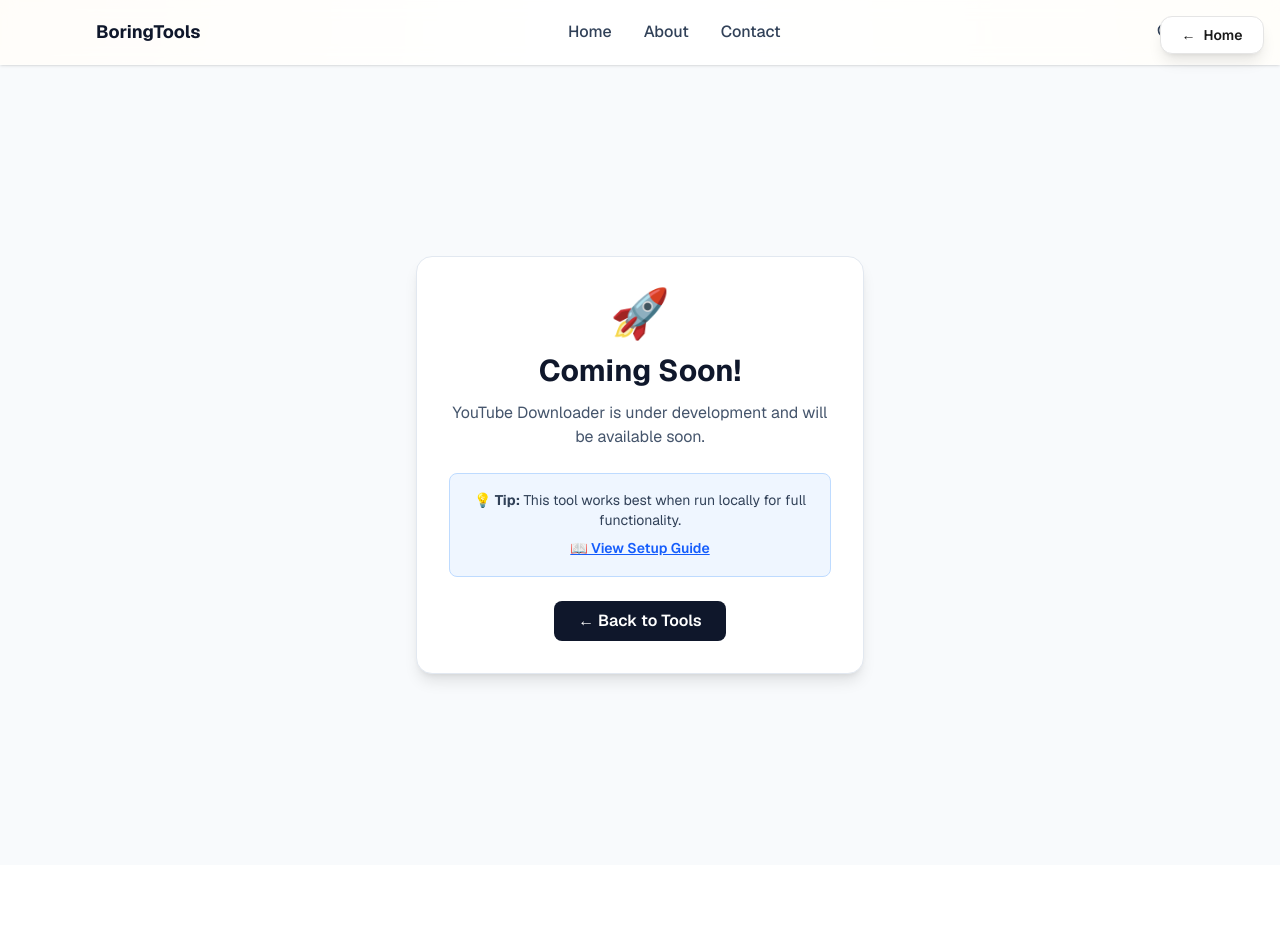
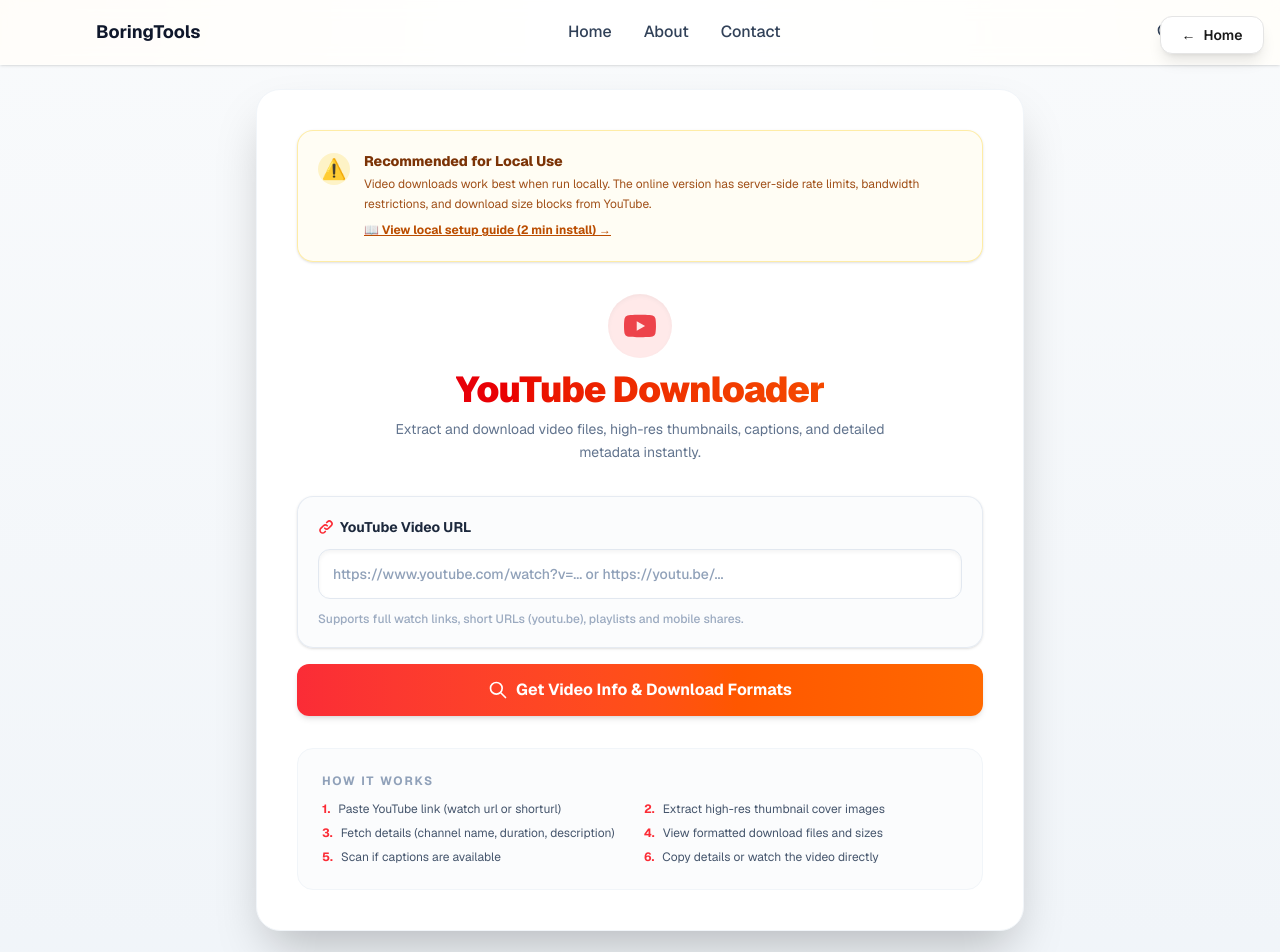
Before and after one commit to ius-sharma/boring-tools, a Next.js app: page /youtube-downloader in a window 1280 px wide. Shown: the top 952 px of the page. Before the commit the page ends 865 px from the top, so only its background shows below. Built offline with nearby package versions, Linux system fonts and the light colour scheme.

Commit message:
Launch Day 31: YouTube Downloader

```diff
--- a/app/page.jsx
+++ b/app/page.jsx
@@ -35,11 +35,11 @@ const tools = [
   { id: "currency-converter", name: "Currency Converter", href: "/currency-converter", category: "Finance", description: "Quick currency conversions with optional historical rates.", status: "Live", isNew: true },
   { id: "social-account-analyzer", name: "Social Account Analyzer", href: "/social-account-analyzer", category: "Creator Tools", description: "Check Instagram or YouTube account health — spam followers, consistency & growth.", status: "Live", isNew: true },
   { id: "attendance-calculator", name: "Attendance Calculator", href: "/attendance-calculator", category: "Education", description: "Stress-free semester planning. Know exactly how many classes you can skip and still maintain your attendance percentage. Plan strategically, skip smartly.", status: "Live", isNew: true },
-  { id: "youtube-downloader", name: "YouTube Downloader", href: "/youtube-downloader", category: "Media", description: "Download videos, captions, and thumbnails from YouTube. Best used locally for full functionality.", status: "Upcoming", isNew: true },
+  { id: "youtube-downloader", name: "YouTube Downloader", href: "/youtube-downloader", category: "Media", description: "Download videos, captions, and thumbnails from YouTube. Best used locally for full functionality.", status: "Live", isNew: true },
 ];
 
 const liveToolIds = new Set([
-  "text-formatter", "json-formatter", "word-counter", "password-generator", "age-calculator", "unit-converter", "qr-generator", "file-name-sanitizer", "pomodoro-timer", "image-compressor", "resume-bullet-rewriter", "gst-calculator", "to-do-list", "time-zone-converter", "truth-or-dare-play", "roast-my-todo-list", "markdown-previewer", "video-transcriber", "youtube-title-generator", "base-converter", "aspect-ratio-calculator", "distance-between-cities", "currency-converter", "linkedin-post-formatter", "what-happened-today", "science-formulas-calculator", "math-formula-calculator", "can-i-trust-this-website", "social-account-analyzer", "attendance-calculator"
+  "text-formatter", "json-formatter", "word-counter", "password-generator", "age-calculator", "unit-converter", "qr-generator", "file-name-sanitizer", "pomodoro-timer", "image-compressor", "resume-bullet-rewriter", "time-zone-converter", "to-do-list", "gst-calculator", "truth-or-dare-play", "roast-my-todo-list", "markdown-previewer", "video-transcriber", "youtube-title-generator", "base-converter", "aspect-ratio-calculator", "distance-between-cities", "currency-converter", "linkedin-post-formatter", "what-happened-today", "math-formula-calculator", "science-formulas-calculator", "can-i-trust-this-website", "social-account-analyzer", "attendance-calculator", "youtube-downloader"
 ]);
 
 const availableTools = tools.filter((t) => liveToolIds.has(t.id));
--- a/app/youtube-downloader/_tool.jsx
+++ b/app/youtube-downloader/_tool.jsx
@@ -137,33 +137,42 @@ export default function YouTubeDownloader() {
   };
 
   return (
-    <div className="min-h-screen bg-slate-50 flex items-center justify-center p-4 font-sans">
-      <div className="bg-white shadow-lg rounded-2xl p-6 sm:p-8 w-full max-w-3xl border border-slate-200 flex flex-col gap-6">
+    <div className="min-h-screen bg-gradient-to-b from-slate-50 to-slate-100 flex items-center justify-center p-4 sm:p-6 font-sans">
+      <div className="bg-white shadow-xl sm:shadow-2xl rounded-3xl p-6 sm:p-10 w-full max-w-3xl border border-slate-100 flex flex-col gap-8 transition-all duration-300">
+
         {/* Online Limitation Notice */}
-        <div className="rounded-2xl border border-amber-200 bg-amber-50 p-4 flex flex-col gap-3">
-          <div className="flex gap-3 items-start">
-            <div className="flex-shrink-0 text-lg">⚠️</div>
+        <div className="rounded-2xl border border-amber-200/70 bg-amber-50/50 p-4 sm:p-5 flex flex-col gap-3 shadow-sm hover:shadow-md transition-shadow">
+          <div className="flex gap-3.5 items-start">
+            <div className="flex-shrink-0 text-xl mt-0.5 bg-amber-100 rounded-full w-8 h-8 flex items-center justify-center">⚠️</div>
             <div className="flex-1">
-              <p className="text-sm font-semibold text-amber-900">Limited online — Download recommended locally</p>
-              <p className="text-xs text-amber-800 mt-1">Video downloads work best when run locally. Online downloads have server-side rate limits and bandwidth restrictions.</p>
-              <a href="/setup-guide" className="text-xs font-semibold text-amber-700 hover:text-amber-900 underline mt-2 inline-block">
-                📖 View local setup guide (2 min install)
+              <p className="text-sm font-extrabold text-amber-900">Recommended for Local Use</p>
+              <p className="text-xs text-amber-800/90 mt-1 leading-relaxed">Video downloads work best when run locally. The online version has server-side rate limits, bandwidth restrictions, and download size blocks from YouTube.</p>
+              <a href="/setup-guide" className="text-xs font-bold text-amber-700 hover:text-amber-900 underline mt-2 inline-flex items-center gap-1 hover:translate-x-0.5 transition-transform duration-200">
+                📖 View local setup guide (2 min install) &rarr;
               </a>
             </div>
           </div>
         </div>
 
         {/* Header */}
-        <div className="text-center flex flex-col gap-1">
-          <h1 className="text-3xl font-bold tracking-tight text-slate-900">YouTube Downloader</h1>
-          <p className="text-slate-500 text-base">Get video information, captions, thumbnails, and available formats.</p>
+        <div className="text-center flex flex-col items-center gap-2">
+          <div className="w-16 h-16 bg-red-100 text-red-600 rounded-full flex items-center justify-center mb-1 shadow-inner animate-pulse">
+            <svg className="w-8 h-8" fill="currentColor" viewBox="0 0 24 24">
+              <path d="M23.498 6.163a3.003 3.003 0 0 0-2.11-2.11C19.518 3.545 12 3.545 12 3.545s-7.518 0-9.388.508a3.003 3.003 0 0 0-2.11 2.11C0 8.033 0 12 0 12s0 3.967.502 5.837a3.003 3.003 0 0 0 2.11 2.11C4.482 20.455 12 20.455 12 20.455s7.518 0 9.388-.508a3.003 3.003 0 0 0 2.11-2.11C24 15.967 24 12 24 12s0-3.967-.502-5.837zM9.545 15.568V8.432L15.818 12l-6.273 3.568z"/>
+            </svg>
+          </div>
+          <h1 className="text-3xl sm:text-4xl font-black tracking-tight text-slate-900 bg-gradient-to-r from-red-600 to-orange-600 bg-clip-text text-transparent">YouTube Downloader</h1>
+          <p className="text-slate-500 text-sm max-w-lg leading-relaxed">Extract and download video files, high-res thumbnails, captions, and detailed metadata instantly.</p>
         </div>
 
         {/* Form */}
         <form onSubmit={handleFetchInfo} className="flex flex-col gap-4">
-          <div className="rounded-2xl border border-slate-200 bg-white p-4 flex flex-col gap-3">
-            <label htmlFor="url" className="text-sm font-semibold text-slate-900">
-              YouTube URL
+          <div className="rounded-2xl border border-slate-200/80 bg-slate-50/50 p-5 flex flex-col gap-3 shadow-sm">
+            <label htmlFor="url" className="text-sm font-bold text-slate-800 flex items-center gap-1.5">
+              <svg className="w-4 h-4 text-red-500" fill="none" stroke="currentColor" viewBox="0 0 24 24">
+                <path strokeLinecap="round" strokeLinejoin="round" strokeWidth={2.5} d="M13.828 10.172a4 4 0 00-5.656 0l-4 4a4 4 0 105.656 5.656l1.102-1.101m-.758-4.899a4 4 0 005.656 0l4-4a4 4 0 00-5.656-5.656l-1.1 1.1" />
+              </svg>
+              YouTube Video URL
             </label>
             <input
               id="url"
@@ -171,90 +180,112 @@ export default function YouTubeDownloader() {
               value={url}
               onChange={(e) => setUrl(e.target.value)}
               placeholder="https://www.youtube.com/watch?v=... or https://youtu.be/..."
-              className="border border-slate-300 rounded-lg p-3 bg-slate-50 text-slate-900 focus:outline-none focus:ring-2 focus:ring-slate-900"
+              className="border border-slate-200 bg-white rounded-xl p-3.5 text-sm text-slate-800 placeholder-slate-400 focus:outline-none focus:ring-2 focus:ring-red-500/80 focus:border-red-500/80 transition shadow-inner font-medium"
             />
-            <p className="text-xs text-slate-500">Supports: Full YouTube links, short links (youtu.be), and embedded URLs</p>
+            <p className="text-xs text-slate-400/90 font-medium">Supports full watch links, short URLs (youtu.be), playlists and mobile shares.</p>
           </div>
 
           <button
             type="submit"
             disabled={loading}
-            className="border border-slate-900 text-slate-900 rounded-lg px-4 py-3 font-semibold hover:bg-slate-900 hover:text-white transition disabled:opacity-50 disabled:cursor-not-allowed"
+            className="bg-gradient-to-r from-red-500 to-orange-500 hover:from-red-600 hover:to-orange-600 text-white rounded-xl px-5 py-3.5 font-bold shadow-md hover:shadow-lg transition-all duration-200 disabled:opacity-50 disabled:cursor-not-allowed flex items-center justify-center gap-2 transform active:scale-98"
           >
-            {loading ? "Fetching..." : "Get Video Info"}
+            {loading ? (
+              <>
+                <svg className="animate-spin h-5 w-5 text-white" fill="none" viewBox="0 0 24 24">
+                  <circle className="opacity-25" cx="12" cy="12" r="10" stroke="currentColor" strokeWidth="4" />
+                  <path className="opacity-75" fill="currentColor" d="M4 12a8 8 0 018-8V0C5.373 0 0 5.373 0 12h4zm2 5.291A7.962 7.962 0 014 12H0c0 3.042 1.135 5.824 3 7.938l3-2.647z" />
+                </svg>
+                Fetching video information...
+              </>
+            ) : (
+              <>
+                <svg className="w-5 h-5" fill="none" stroke="currentColor" viewBox="0 0 24 24">
+                  <path strokeLinecap="round" strokeLinejoin="round" strokeWidth={2} d="M21 21l-6-6m2-5a7 7 0 11-14 0 7 7 0 0114 0z" />
+                </svg>
+                Get Video Info & Download Formats
+              </>
+            )}
           </button>
         </form>
 
         {/* Error */}
         {error && (
-          <div className="rounded-2xl border border-rose-200 bg-rose-50 p-4 text-sm text-rose-900">
+          <div className="rounded-2xl border border-rose-200 bg-rose-50 p-4 text-sm font-semibold text-rose-900 flex items-center gap-2">
+            <svg className="w-5 h-5 text-rose-600 flex-shrink-0" fill="none" stroke="currentColor" viewBox="0 0 24 24">
+              <path strokeLinecap="round" strokeLinejoin="round" strokeWidth={2} d="M12 9v2m0 4h.01m-6.938 4h13.856c1.54 0 2.502-1.667 1.732-3L13.732 4c-.77-1.333-2.694-1.333-3.464 0L3.34 16c-.77 1.333.192 3 1.732 3z" />
+            </svg>
             {error}
           </div>
         )}
 
         {/* Video Info */}
         {videoInfo && (
-          <div className="flex flex-col gap-4">
+          <div className="flex flex-col gap-6 animate-fadeIn">
             {/* Thumbnail */}
             {videoInfo.thumbnail && (
-              <div className="rounded-lg overflow-hidden border border-slate-200 relative group">
+              <div className="rounded-2xl overflow-hidden border border-slate-200 relative group shadow-md max-h-96">
                 <img
                   src={videoInfo.thumbnail}
                   alt={videoInfo.title}
-                  className="w-full h-auto object-cover"
+                  className="w-full h-auto object-cover max-h-96 group-hover:scale-101 transition-transform duration-300"
                 />
                 <button
                   onClick={handleDownloadThumbnail}
-                  className="absolute top-3 right-3 bg-slate-900 text-white rounded-lg p-2 opacity-0 group-hover:opacity-100 transition shadow-lg"
+                  className="absolute top-4 right-4 bg-slate-900/90 hover:bg-red-600 text-white rounded-xl p-3 hover:scale-105 transition-all shadow-lg backdrop-blur-sm flex items-center gap-1.5 text-xs font-bold"
                   title="Download thumbnail"
                 >
                   <svg className="w-4 h-4" fill="none" stroke="currentColor" viewBox="0 0 24 24">
-                    <path strokeLinecap="round" strokeLinejoin="round" strokeWidth={2} d="M4 16v1a3 3 0 003 3h10a3 3 0 003-3v-1m-4-4l-4 4m0 0l-4-4m4 4V4" />
+                    <path strokeLinecap="round" strokeLinejoin="round" strokeWidth={2.5} d="M4 16v1a3 3 0 003 3h10a3 3 0 003-3v-1m-4-4l-4 4m0 0l-4-4m4 4V4" />
                   </svg>
+                  <span>Download Cover</span>
                 </button>
               </div>
             )}
 
             {/* Title & Channel */}
-            <div className="rounded-2xl border border-slate-200 bg-white p-4 flex flex-col gap-2">
-              <h2 className="text-lg font-bold text-slate-900 line-clamp-2">{videoInfo.title}</h2>
-              <div className="flex items-center justify-between text-sm text-slate-600">
-                <span>by <strong>{videoInfo.channelName}</strong></span>
-                <span>{Math.floor(videoInfo.duration / 60)} min</span>
+            <div className="rounded-2xl border border-slate-200 bg-white p-5 shadow-sm flex flex-col gap-2">
+              <h2 className="text-xl font-extrabold text-slate-900 tracking-tight leading-snug line-clamp-2">{videoInfo.title}</h2>
+              <div className="flex flex-wrap gap-2 items-center text-sm mt-1">
+                <span className="bg-slate-100 text-slate-800 px-3 py-1 rounded-full text-xs font-medium">Channel: <strong className="text-slate-900">{videoInfo.channelName}</strong></span>
+                <span className="bg-orange-50 text-orange-700 px-3 py-1 rounded-full text-xs font-medium">⏱️ {Math.floor(videoInfo.duration / 60)} min {videoInfo.duration % 60}s</span>
+                {videoInfo.captions === "Available" && <span className="bg-emerald-50 text-emerald-700 px-3 py-1 rounded-full text-xs font-medium">CC Captions</span>}
               </div>
             </div>
 
             {/* Description */}
-            <div className="rounded-2xl border border-slate-200 bg-slate-50 p-4 flex flex-col gap-2">
-              <p className="text-xs font-semibold uppercase tracking-[0.12em] text-slate-500">Description</p>
-              <p className="text-sm text-slate-700 line-clamp-4 whitespace-pre-wrap">{videoInfo.description || "No description"}</p>
-            </div>
-
-            {/* Captions */}
-            <div className="rounded-2xl border border-slate-200 bg-white p-4 flex flex-col gap-2">
-              <p className="text-xs font-semibold uppercase tracking-[0.12em] text-slate-500">Captions</p>
-              <p className="text-sm font-semibold text-slate-900">{videoInfo.captions}</p>
+            <div className="rounded-2xl border border-slate-200 bg-slate-50/70 p-5 shadow-inner">
+              <p className="text-xs font-bold uppercase tracking-[0.15em] text-slate-400 mb-2">Description</p>
+              <p className="text-sm text-slate-600 line-clamp-4 whitespace-pre-wrap leading-relaxed">{videoInfo.description || "No description provided."}</p>
             </div>
 
             {/* Available Formats */}
             {videoInfo.formats.length > 0 && (
-              <div className="rounded-2xl border border-slate-200 bg-white p-4 flex flex-col gap-3">
-                <p className="text-xs font-semibold uppercase tracking-[0.12em] text-slate-500">Available Formats</p>
-                <div className="flex flex-col gap-2">
+              <div className="rounded-2xl border border-slate-200 bg-white p-5 flex flex-col gap-4 shadow-sm">
+                <p className="text-xs font-bold uppercase tracking-[0.15em] text-slate-400">Available Formats</p>
+                <div className="grid gap-3 sm:grid-cols-2">
                   {videoInfo.formats.map((format) => (
-                    <div key={format.itag} className="border border-slate-200 rounded-lg p-3 flex justify-between items-center">
-                      <div className="text-sm">
-                        <p className="font-semibold text-slate-900">{format.quality}</p>
-                        <p className="text-xs text-slate-500">{format.mimeType?.split(";")[0]}</p>
-                        {format.fps > 0 && <p className="text-xs text-slate-500">{format.fps} fps</p>}
-                        <p className="text-xs text-slate-500">{formatBytes(format.filesize || format.filesizeApprox)}</p>
+                    <div key={format.itag} className="border border-slate-100 hover:border-orange-300 hover:shadow-md transition-all duration-200 rounded-xl p-4 flex flex-col justify-between bg-slate-50/50 hover:bg-white gap-3">
+                      <div className="flex items-start justify-between">
+                        <div>
+                          <div className="flex items-center gap-1.5">
+                            <span className="font-extrabold text-slate-800 text-base">{format.quality}</span>
+                            {format.hasAudio && format.hasVideo && <span className="text-[10px] bg-green-100 text-green-800 px-1.5 py-0.5 rounded font-semibold">Video + Audio</span>}
+                            {format.hasVideo && !format.hasAudio && <span className="text-[10px] bg-blue-100 text-blue-800 px-1.5 py-0.5 rounded font-semibold">Video Only</span>}
+                          </div>
+                          <p className="text-xs text-slate-500 font-mono mt-1">{format.mimeType?.split(";")[0]}</p>
+                          {format.fps > 0 && <p className="text-xs text-slate-400 font-medium mt-0.5">{format.fps} fps</p>}
+                        </div>
+                        <span className="text-xs font-bold text-slate-600 bg-slate-200/60 px-2 py-0.5 rounded-md font-mono">
+                          {formatBytes(format.filesize || format.filesizeApprox)}
+                        </span>
                       </div>
                       <button
                         onClick={() => handleDownload(format.itag, format.quality)}
                         disabled={downloadingFormat === format.itag}
-                        className="border border-slate-900 text-slate-900 rounded-lg px-3 py-1 text-xs font-semibold hover:bg-slate-900 hover:text-white transition disabled:opacity-50 disabled:cursor-not-allowed whitespace-nowrap ml-2"
+                        className="w-full bg-slate-900 hover:bg-orange-600 text-white disabled:bg-slate-300 rounded-lg py-2 text-xs font-bold transition shadow-sm hover:shadow-md active:scale-97 disabled:cursor-not-allowed whitespace-nowrap"
                       >
-                        {downloadingFormat === format.itag ? "Downloading..." : "Download"}
+                        {downloadingFormat === format.itag ? "Downloading..." : "Download Video"}
                       </button>
                     </div>
                   ))}
@@ -263,18 +294,18 @@ export default function YouTubeDownloader() {
             )}
 
             {/* Actions */}
-            <div className="flex gap-2">
+            <div className="flex flex-col sm:flex-row gap-3">
               <button
                 type="button"
                 onClick={handleCopyInfo}
-                className="flex-1 border border-slate-900 text-slate-900 rounded-lg px-4 py-2 text-sm font-semibold hover:bg-slate-900 hover:text-white transition"
+                className="flex-1 bg-slate-50 hover:bg-slate-100 text-slate-800 border border-slate-200 rounded-xl px-5 py-3 font-bold transition flex items-center justify-center gap-2"
               >
-                {copied ? "✓ Copied" : "Copy Info"}
+                {copied ? "✓ Copied" : "Copy Metadata"}
               </button>
               <button
                 type="button"
                 onClick={handleOpenOnYouTube}
-                className="flex-1 border border-red-600 text-red-600 rounded-lg px-4 py-2 text-sm font-semibold hover:bg-red-600 hover:text-white transition"
+                className="flex-1 bg-red-50 hover:bg-red-100 text-red-600 border border-red-200 rounded-xl px-5 py-3 font-bold transition flex items-center justify-center gap-2"
               >
                 Open on YouTube
               </button>
@@ -283,17 +314,15 @@ export default function YouTubeDownloader() {
         )}
 
         {/* Info Section */}
-        <div className="rounded-2xl border border-slate-200 bg-slate-50 p-4">
-          <p className="text-xs font-semibold uppercase tracking-[0.12em] text-slate-500">How it works</p>
-          <ul className="mt-2 space-y-1 text-xs text-slate-700">
-            <li>• Paste any YouTube URL (full link or youtu.be shortlink)</li>
-            <li>• Get video title, description, channel, and duration</li>
-            <li>• View high-res thumbnail and metadata</li>
-            <li>• Check available video formats and qualities</li>
-            <li>• Download video in your preferred quality</li>
-            <li>• See if captions are available</li>
-            <li>• Copy all information for external use</li>
-            <li>• Open original video on YouTube</li>
+        <div className="rounded-2xl border border-slate-100 bg-slate-50/50 p-6 flex flex-col gap-3">
+          <p className="text-xs font-bold uppercase tracking-[0.15em] text-slate-400">How it works</p>
+          <ul className="grid gap-2 text-xs text-slate-600 sm:grid-cols-2">
+            <li className="flex gap-2"><span className="text-red-500 font-bold">1.</span> Paste YouTube link (watch url or shorturl)</li>
+            <li className="flex gap-2"><span className="text-red-500 font-bold">2.</span> Extract high-res thumbnail cover images</li>
+            <li className="flex gap-2"><span className="text-red-500 font-bold">3.</span> Fetch details (channel name, duration, description)</li>
+            <li className="flex gap-2"><span className="text-red-500 font-bold">4.</span> View formatted download files and sizes</li>
+            <li className="flex gap-2"><span className="text-red-500 font-bold">5.</span> Scan if captions are available</li>
+            <li className="flex gap-2"><span className="text-red-500 font-bold">6.</span> Copy details or watch the video directly</li>
           </ul>
         </div>
       </div>
--- a/app/youtube-downloader/page.jsx
+++ b/app/youtube-downloader/page.jsx
@@ -2,7 +2,7 @@ import ComingSoon from "@/app/components/ComingSoon";
 import YouTubeDownloader from "./_tool";
 
 // Change this to "live" when the tool is ready to go public
-const TOOL_STATUS = "upcoming";
+const TOOL_STATUS = "live";
 
 export default function Page() {
   if (TOOL_STATUS === "upcoming") {
```
Also changed, not shown: 1 other file (tests, documents, lock files or other folders).
